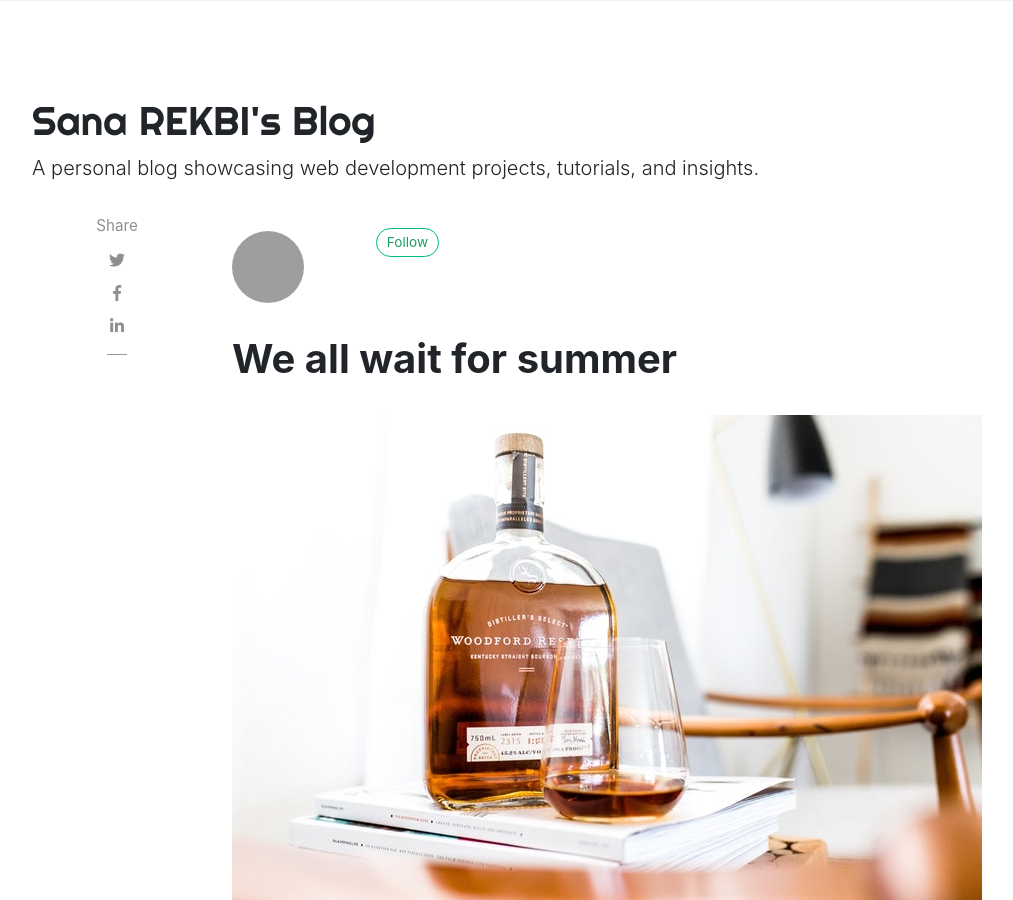
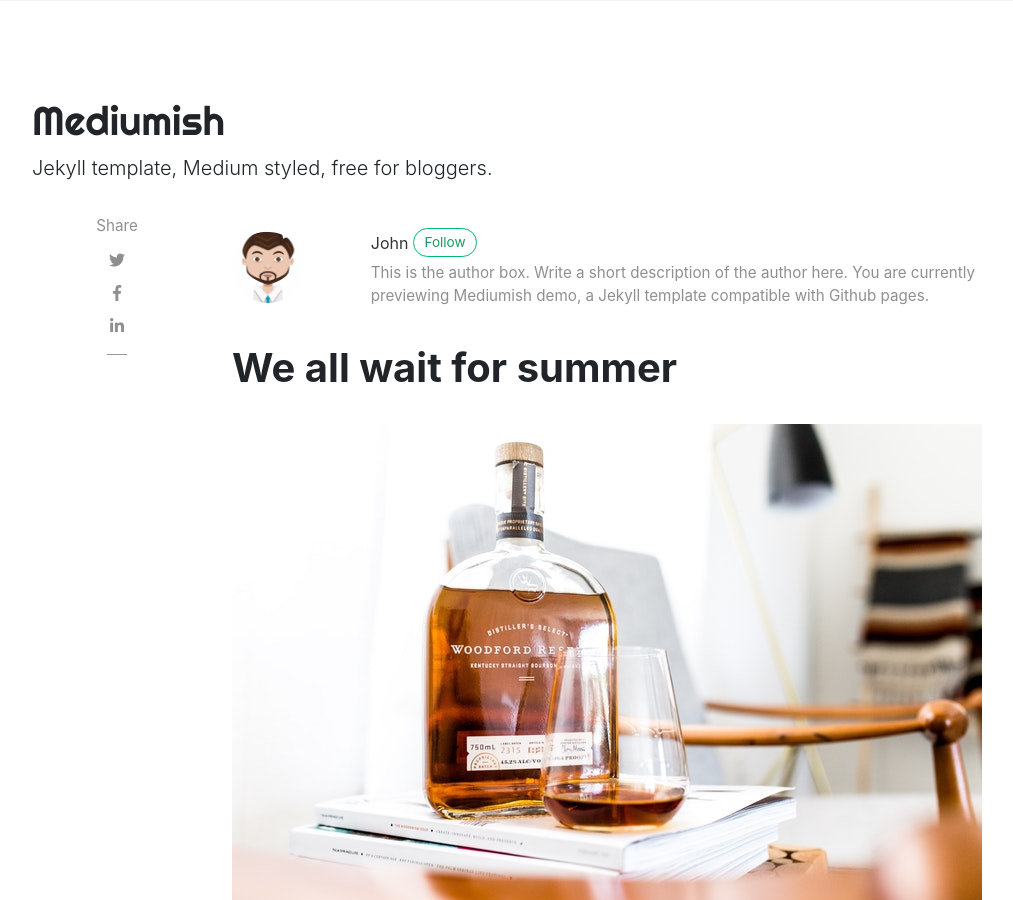
Before and after one commit to sana-rekbi/Mediumish-Jekyll-web-development, a Jekyll site: the page built from _posts/2018-01-12-we-all-wait-for-summer.md, in a window 1280 px wide and 900 px high. Shown: the whole window, without its empty margins (53-1066 px from the left). Built offline with Jekyll 4.4.1, drawn with Linux system fonts in a browser that asks for light colours; nearby versions of some CDN libraries; comment, search, counter and statistics services are not loaded; some of the changed text lies outside the part shown; grey boxes are pictures that could not be loaded.

Commit message:
Update _config.yml

```diff
--- a/_config.yml
+++ b/_config.yml
@@ -1,26 +1,35 @@
 # Site
-name: "Sana REKBI's Blog"
-title: "Sana REKBI - Web Development & Tutorials"
-description: "A personal blog showcasing web development projects, tutorials, and insights."
+name: "Mediumish"
+title: "Mediumish"
+description: "Jekyll template, Medium styled, free for bloggers."
 logo: 'assets/images/logo.png'
 favicon: 'assets/images/logo.png'
-baseurl: "" # Laisser vide si le site est à la racine du dépôt GitHub Pages
-google_analytics: "" # Remplace par ton ID Google Analytics si nécessaire
-disqus: "" # Supprimer ou ajouter ton identifiant Disqus si tu veux des commentaires
-mailchimp-list: "" # Supprime cette ligne si tu n'utilises pas Mailchimp
+baseurl: /mediumish-theme-jekyll
+google_analytics: 'UA-46278016-1'
+disqus: 'demowebsite'
+mailchimp-list: 'https://wowthemes.us11.list-manage.com/subscribe/post?u=8aeb20a530e124561927d3bd8&amp;id=8c3d2d214b'
 include: ["_pages"]
 permalink: /:title/
 
 # Authors
 authors:
-  sana:
-    name: Sana REKBI
-    display_name: Sana REKBI
-    avatar: 'assets/images/avatar.png' # Ajoute une image de profil ici
-    email: sana.rekbi@example.com
-    web: https://github.com/sana-rekbi
-    twitter: https://twitter.com/sana_rekbi
-    description: "Web developer and AI enthusiast sharing projects and tutorials on web development, AI, and data science."
+  sal:
+    name: Sal
+    display_name: Sal
+    gravatar: e56154546cf4be74e393c62d1ae9f9d4
+    email: wowthemesnet@gmail.com
+    web: https://www.wowthemes.net
+    twitter: https://twitter.com/wowthemesnet
+    description: "Author of Mediumish, a Bootstrap Medium styled template available for WordPress, HTML, Ghost and Jekyll. You are currently previewing Jekyll template demo."
+  john:
+    name: John
+    display_name: John
+    avatar: 'assets/images/avatar.png'
+    gravatar: b1cc14991db7a456fcd761680bbc8f81
+    email: wowthemesnet@gmail.com
+    web: https://www.wowthemes.net
+    twitter: https://twitter.com/wowthemesnet
+    description: "This is the author box. Write a short description of the author here. You are currently previewing Mediumish demo, a Jekyll template compatible with Github pages."
 
 # Plugins
 plugins:
@@ -52,13 +61,12 @@ kramdown:
     block:
       line_numbers: true
 
-# Adsense (désactivé ici, supprime si inutile)
+# Adsense (change to "enabled" to activate, also your client id and ad slot. Create a new ad unit from your Adsense account to get the slot.)
 adsense: "disabled"
-adsense-data-ad-client: ""
-adsense-data-ad-slot: ""
+adsense-data-ad-client: "ca-pub-3412143450191416"
+adsense-data-ad-slot: "1363087678"
 
 # Lazy Images ("enabled" or "disabled")
-lazyimages: "enabled"
+lazyimages: "disabled"
 
-# Exclusions (fichiers qui ne doivent pas être inclus dans le site)
 exclude: [changelog.md, LICENSE.txt, README.md, Gemfile, Gemfile.lock]
```
